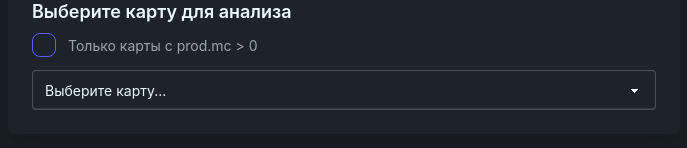
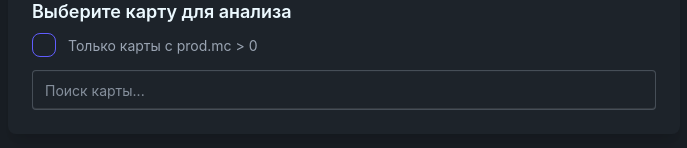
Before and after one commit to oleg-tgn/terraforming-calculator, a Vue app: page / in a window 1280 px wide. Shown: the part 330-478 px from the top of the page, without its empty margins (296-983 px from the left). Built offline with nearby package versions, Linux system fonts and the light colour scheme.

Commit message:
Update card select

```diff
--- a/package.json
+++ b/package.json
@@ -9,6 +9,7 @@
     "preview": "vite preview"
   },
   "dependencies": {
+    "@headlessui/vue": "^1.7.23",
     "vue": "^3.5.30"
   },
   "devDependencies": {
--- a/src/App.vue
+++ b/src/App.vue
@@ -50,16 +50,7 @@
             </label>
           </div>
 
-          <select v-model="selectedCard" class="select select-bordered w-full">
-            <option :value="null" disabled>Выберите карту...</option>
-            <option
-              v-for="card in filteredCardsList"
-              :key="card.cardNum"
-              :value="card"
-            >
-              {{ card.name }} ({{ card.cost ?? 0 }} M€)
-            </option>
-          </select>
+          <CardSelect v-model="selectedCard" :options="filteredCardsList" />
         </div>
       </div>
 
@@ -155,17 +146,24 @@
 <script setup lang="ts">
 import { ref, computed } from "vue";
 import { projects } from "@/data";
+import CardSelect from "@/components/CardSelect.vue";
 import type { Card } from "@/types/card";
 
 interface CardWithName extends Card {
   name: string;
 }
 
+function formatCardName(name: string): string {
+  return name.replace(/([a-z])([A-Z])/g, "$1 $2");
+}
+
 const cardsList = computed<CardWithName[]>(() =>
-  Object.entries(projects).map(([name, card]) => ({
-    ...(card as Card),
-    name,
-  })),
+  Object.entries(projects)
+    .map(([name, card]) => ({
+      ...(card as Card),
+      name: formatCardName(name),
+    }))
+    .sort((a, b) => a.name.localeCompare(b.name)),
 );
 
 const currentGen = ref(2);
@@ -176,7 +174,7 @@ const showOnlyPositiveMC = ref(false);
 const filteredCardsList = computed(() =>
   showOnlyPositiveMC.value
     ? cardsList.value.filter((card) => (card.prod?.mc ?? 0) > 0)
-    : cardsList.value,
+    : cardsList.value
 );
 
 const resourceTypes = ["mc", "steel", "ti", "plant", "energy", "heat"] as const;
--- /dev/null
+++ b/src/components/CardSelect.vue
@@ -0,0 +1,72 @@
+<template>
+  <Combobox v-model="model" as="div" class="dropdown dropdown-end w-full">
+    <div class="relative w-full">
+      <ComboboxInput
+        class="input input-bordered w-full pr-10"
+        :display-value="(card: any) => card?.name ? `${card.name} (${card.cost ?? 0} M€)` : ''"
+        placeholder="Поиск карты..."
+        @change="query = $event.target.value"
+      />
+      <ComboboxButton class="absolute inset-0 w-full cursor-text" />
+      <button
+        v-if="model"
+        type="button"
+        class="btn btn-ghost btn-xs btn-circle absolute right-2 top-1/2 -translate-y-1/2 z-10"
+        @click.stop="clear"
+      >
+        ✕
+      </button>
+    </div>
+    <ComboboxOptions class="dropdown-content menu bg-base-100 rounded-box z-10 w-full max-h-60 overflow-auto shadow-lg">
+      <li v-if="filteredOptions.length === 0" class="disabled">
+        <span>Ничего не найдено</span>
+      </li>
+      <ComboboxOption
+        v-for="card in filteredOptions"
+        :key="card.cardNum"
+        :value="card"
+        v-slot="{ active, selected }"
+        as="template"
+      >
+        <li :class="{ active, bordered: selected }">
+          <span>{{ card.name }} ({{ card.cost ?? 0 }} M€)</span>
+        </li>
+      </ComboboxOption>
+    </ComboboxOptions>
+  </Combobox>
+</template>
+
+<script setup lang="ts">
+import { ref, computed } from "vue";
+import {
+  Combobox,
+  ComboboxInput,
+  ComboboxButton,
+  ComboboxOptions,
+  ComboboxOption,
+} from "@headlessui/vue";
+import type { Card } from "@/types/card";
+
+interface CardWithName extends Card {
+  name: string;
+}
+
+const model = defineModel<CardWithName | null>({ default: null });
+
+const props = defineProps<{
+  options: CardWithName[];
+}>();
+
+const query = ref("");
+
+const filteredOptions = computed(() => {
+  if (!query.value) return props.options;
+  const q = query.value.toLowerCase();
+  return props.options.filter((card) => card.name.toLowerCase().includes(q));
+});
+
+function clear() {
+  model.value = null;
+  query.value = "";
+}
+</script>
```
Also changed, not shown: 1 other file (tests, documents, lock files or other folders).
